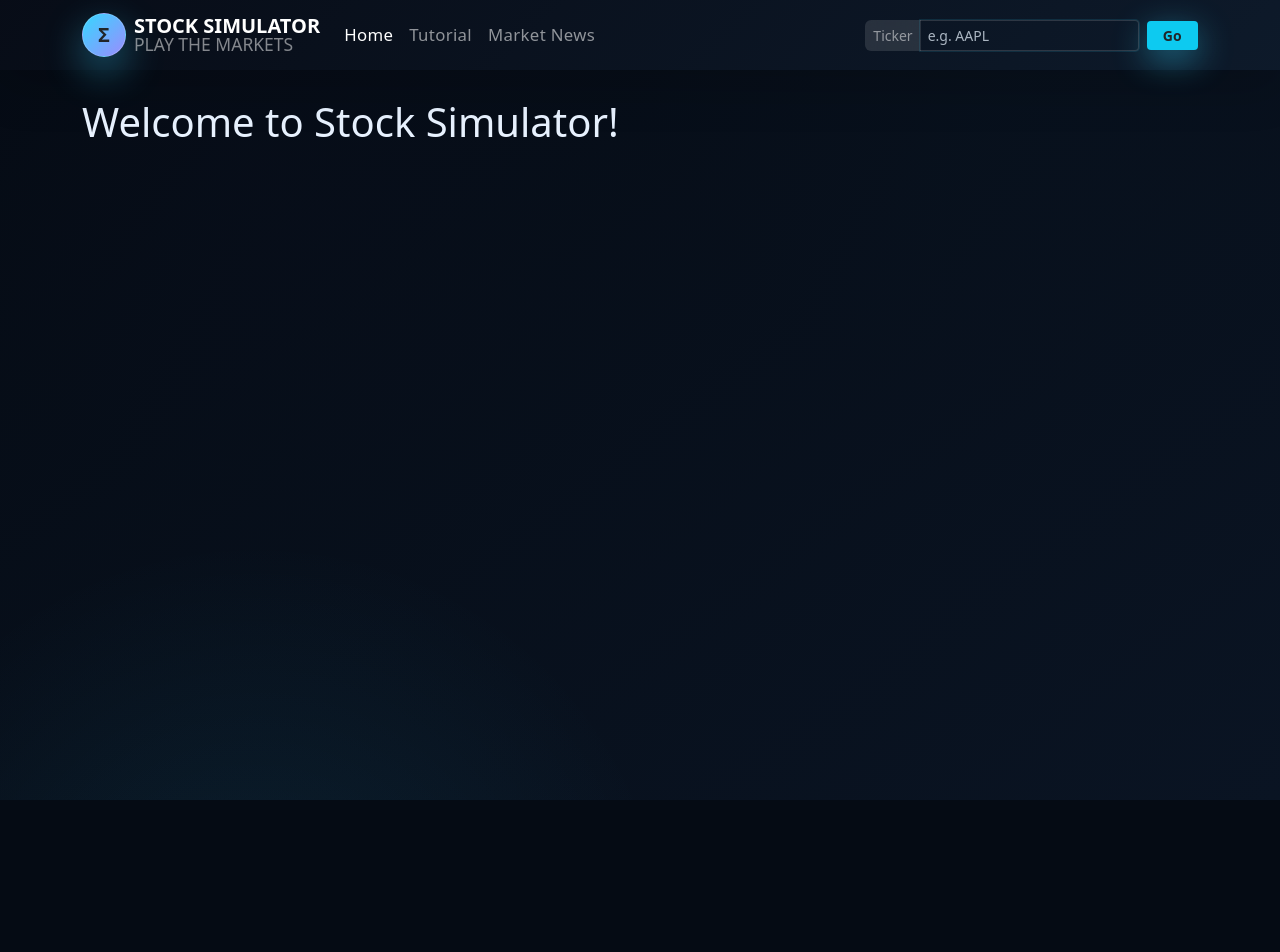
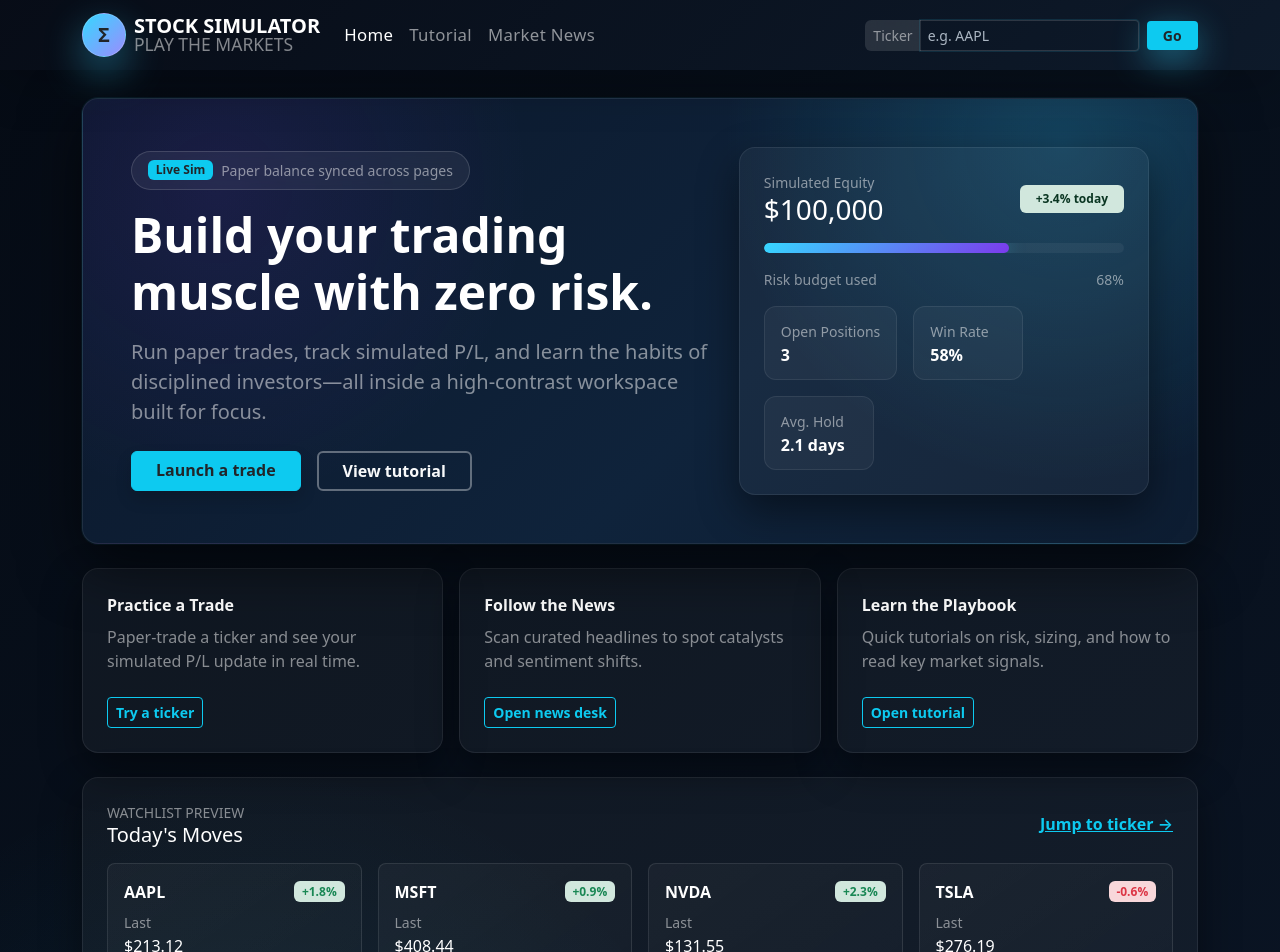
Before and after one commit to CS571-F25/p115, a React (Vite) app: page /#/ in a window 1280 px wide. Shown: the top 952 px of the page. Before the commit the page ends 800 px from the top, so only its background shows below. Built offline with nearby package versions, Linux system fonts and the light colour scheme.

Commit message:
placeholders for home page

```diff
--- a/src/App.css
+++ b/src/App.css
@@ -16,3 +16,62 @@
   flex: 1;
   padding: 1.75rem 0 2.5rem;
 }
+
+.home-hero {
+  background: radial-gradient(circle at 12% 20%, rgba(124, 58, 237, 0.12), transparent 30%),
+    radial-gradient(circle at 88% 10%, rgba(45, 212, 255, 0.18), transparent 32%),
+    linear-gradient(135deg, #0b172a, #0f233b 60%, #0d1d32);
+  border: 1px solid rgba(255, 255, 255, 0.08);
+  box-shadow: 0 20px 60px rgba(0, 0, 0, 0.6), 0 0 0 1px rgba(45, 212, 255, 0.08);
+}
+
+.home-pill {
+  background: rgba(255, 255, 255, 0.06);
+  border: 1px solid rgba(255, 255, 255, 0.14);
+  backdrop-filter: blur(8px);
+}
+
+.glass-panel {
+  background: rgba(255, 255, 255, 0.04);
+  border: 1px solid rgba(255, 255, 255, 0.08);
+  box-shadow: 0 16px 40px rgba(0, 0, 0, 0.45);
+}
+
+.glass-panel:hover {
+  border-color: rgba(54, 215, 255, 0.2);
+}
+
+.home-meter {
+  width: 100%;
+  height: 10px;
+  background: rgba(255, 255, 255, 0.05);
+  border-radius: 999px;
+  overflow: hidden;
+}
+
+.home-meter-fill {
+  height: 100%;
+  background: linear-gradient(135deg, #36d7ff, #7c3aed);
+  border-radius: 999px;
+  box-shadow: 0 0 18px rgba(54, 215, 255, 0.35);
+}
+
+.home-chip {
+  padding: 0.75rem 1rem;
+  background: rgba(255, 255, 255, 0.04);
+  border: 1px solid rgba(255, 255, 255, 0.08);
+  border-radius: 12px;
+  min-width: 110px;
+}
+
+.ticker-card {
+  background: linear-gradient(145deg, rgba(255, 255, 255, 0.04), rgba(255, 255, 255, 0.02));
+  border: 1px solid rgba(255, 255, 255, 0.1);
+  transition: transform 0.2s ease, box-shadow 0.2s ease, border-color 0.2s ease;
+}
+
+.ticker-card:hover {
+  transform: translateY(-3px);
+  box-shadow: 0 14px 32px rgba(0, 0, 0, 0.5), 0 0 0 1px rgba(54, 215, 255, 0.12);
+  border-color: rgba(54, 215, 255, 0.2);
+}
--- a/src/pages/Home.jsx
+++ b/src/pages/Home.jsx
@@ -1,7 +1,151 @@
 
+import { Link } from 'react-router-dom'
 
-export default function Home (props) {
-    return <div>
-        <h1>Welcome to Stock Simulator!</h1>
+const featuredTickers = [
+  { symbol: 'AAPL', price: '$213.12', change: '+1.8%' },
+  { symbol: 'MSFT', price: '$408.44', change: '+0.9%' },
+  { symbol: 'NVDA', price: '$131.55', change: '+2.3%' },
+  { symbol: 'TSLA', price: '$276.19', change: '-0.6%' }
+]
+
+const skillCards = [
+  {
+    title: 'Practice a Trade',
+    body: 'Paper-trade a ticker and see your simulated P/L update in real time.',
+    cta: 'Try a ticker',
+    href: '/stock/AAPL'
+  },
+  {
+    title: 'Follow the News',
+    body: 'Scan curated headlines to spot catalysts and sentiment shifts.',
+    cta: 'Open news desk',
+    href: '/news'
+  },
+  {
+    title: 'Learn the Playbook',
+    body: 'Quick tutorials on risk, sizing, and how to read key market signals.',
+    cta: 'Open tutorial',
+    href: '/tutorial'
+  }
+]
+
+export default function Home() {
+  return (
+    <div className="home-page">
+      <section className="home-hero p-4 p-lg-5 rounded-4 mb-4 position-relative overflow-hidden">
+        <div className="row align-items-center g-4">
+          <div className="col-lg-7">
+            <div className="d-inline-flex align-items-center gap-2 mb-3 px-3 py-2 rounded-pill home-pill">
+              <span className="badge bg-info text-dark fw-semibold">Live Sim</span>
+              <span className="text-white-50 small">Paper balance synced across pages</span>
+            </div>
+            <h1 className="display-5 fw-bold text-white mb-3">
+              Build your trading muscle with zero risk.
+            </h1>
+            <p className="lead text-white-50 mb-4">
+              Run paper trades, track simulated P/L, and learn the habits of disciplined
+              investors—all inside a high-contrast workspace built for focus.
+            </p>
+            <div className="d-flex flex-wrap gap-3">
+              <Link to="/stock/SPY" className="btn btn-info text-dark fw-semibold px-4 shadow">
+                Launch a trade
+              </Link>
+              <Link
+                to="/tutorial"
+                className="btn btn-outline-light fw-semibold px-4 border-2"
+                style={{ borderColor: 'rgba(255,255,255,0.35)' }}
+              >
+                View tutorial
+              </Link>
+            </div>
+          </div>
+          <div className="col-lg-5">
+            <div className="glass-panel p-3 p-sm-4 rounded-4">
+              <div className="d-flex justify-content-between align-items-center mb-3">
+                <div>
+                  <div className="text-white-50 small">Simulated Equity</div>
+                  <div className="h3 mb-0 text-white">$100,000</div>
+                </div>
+                <span className="badge bg-success-subtle text-success-emphasis px-3 py-2">
+                  +3.4% today
+                </span>
+              </div>
+              <div className="home-meter mb-3">
+                <div className="home-meter-fill" style={{ width: '68%' }} />
+              </div>
+              <div className="d-flex justify-content-between text-white-50 small mb-3">
+                <span>Risk budget used</span>
+                <span>68%</span>
+              </div>
+              <div className="d-flex gap-3 flex-wrap">
+                <div className="home-chip">
+                  <span className="text-white-50 small">Open Positions</span>
+                  <div className="fw-semibold text-white">3</div>
+                </div>
+                <div className="home-chip">
+                  <span className="text-white-50 small">Win Rate</span>
+                  <div className="fw-semibold text-white">58%</div>
+                </div>
+                <div className="home-chip">
+                  <span className="text-white-50 small">Avg. Hold</span>
+                  <div className="fw-semibold text-white">2.1 days</div>
+                </div>
+              </div>
+            </div>
+          </div>
+        </div>
+      </section>
+
+      <section className="mb-4">
+        <div className="row g-3">
+          {skillCards.map((card) => (
+            <div className="col-md-4" key={card.title}>
+              <div className="glass-panel h-100 rounded-4 p-4 d-flex flex-column">
+                <div className="fw-bold text-white mb-2">{card.title}</div>
+                <p className="text-white-50 mb-4">{card.body}</p>
+                <Link
+                  to={card.href}
+                  className="btn btn-sm btn-outline-info mt-auto align-self-start fw-semibold"
+                >
+                  {card.cta}
+                </Link>
+              </div>
+            </div>
+          ))}
+        </div>
+      </section>
+
+      <section className="glass-panel rounded-4 p-4">
+        <div className="d-flex justify-content-between flex-wrap align-items-center mb-3">
+          <div>
+            <div className="text-white-50 text-uppercase small">Watchlist Preview</div>
+            <h5 className="text-white mb-0">Today&apos;s Moves</h5>
+          </div>
+          <Link to="/stock/AAPL" className="text-info fw-semibold">
+            Jump to ticker →
+          </Link>
+        </div>
+        <div className="row g-3">
+          {featuredTickers.map((t) => (
+            <div className="col-md-3 col-sm-6" key={t.symbol}>
+              <div className="ticker-card p-3 rounded-3">
+                <div className="d-flex justify-content-between align-items-center mb-2">
+                  <span className="fw-bold text-white">{t.symbol}</span>
+                  <span
+                    className={`badge ${
+                      t.change.startsWith('-') ? 'bg-danger-subtle text-danger' : 'bg-success-subtle text-success'
+                    }`}
+                  >
+                    {t.change}
+                  </span>
+                </div>
+                <div className="text-white-50 small mb-1">Last</div>
+                <div className="h6 mb-0 text-white">{t.price}</div>
+              </div>
+            </div>
+          ))}
+        </div>
+      </section>
     </div>
+  )
 }
```
Also changed, not shown: 5 other files (tests, documents, lock files or other folders).
